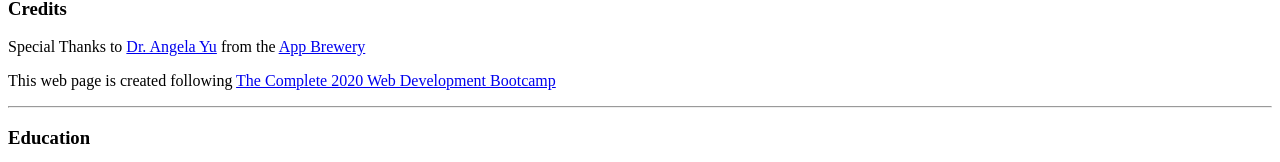
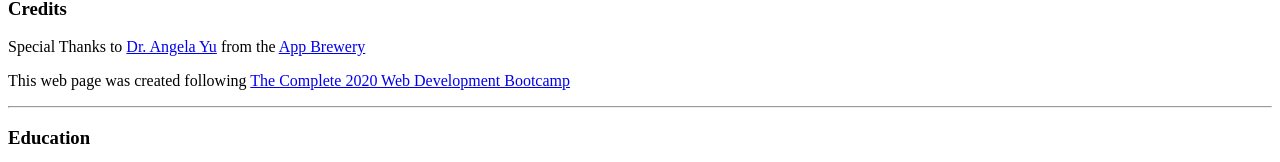
Before and after one commit to Jaall-coder/cv, a plain HTML site: page index.html in a window 1280 px wide. Shown: the part 280-442 px from the top of the page. Drawn offline with Linux system fonts and the light colour scheme.

Commit message:
Update index.html

```diff
--- a/index.html
+++ b/index.html
@@ -17,7 +17,7 @@
   <hr>
   <h3>Credits</h3>
   <p>Special Thanks to <a href="https://www.udemy.com/user/4b4368a3-b5c8-4529-aa65-2056ec31f37e/">Dr. Angela Yu</a> from the <a href="https://www.appbrewery.co/">App Brewery</a></p>
-  <p>This web page is created following <a href="https://www.udemy.com/course/the-complete-web-development-bootcamp/?referralCode=F2958B9D9447BDFC8244">The Complete 2020 Web Development Bootcamp</a></p>
+  <p>This web page was created following <a href="https://www.udemy.com/course/the-complete-web-development-bootcamp/?referralCode=F2958B9D9447BDFC8244">The Complete 2020 Web Development Bootcamp</a></p>
   <hr>
   <h3>Education</h3>
   <ul>
```
